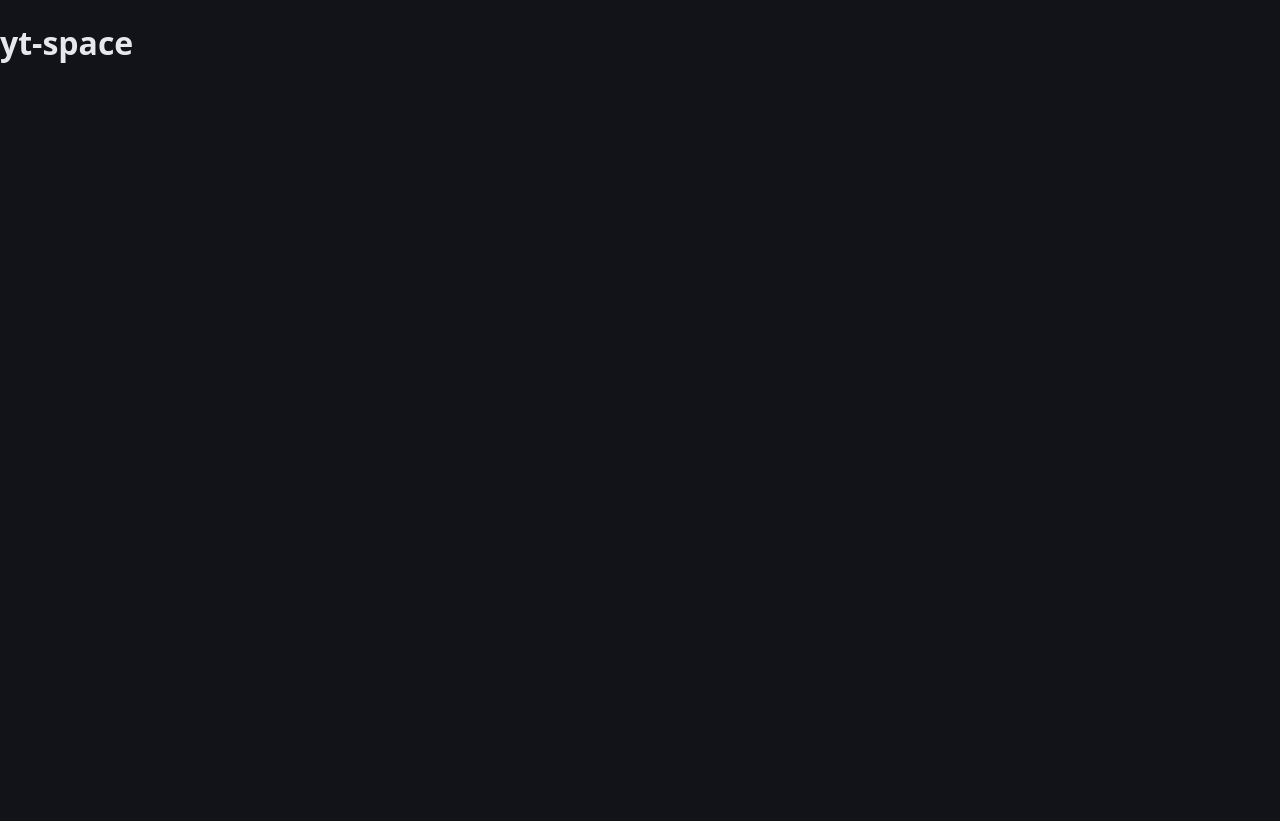
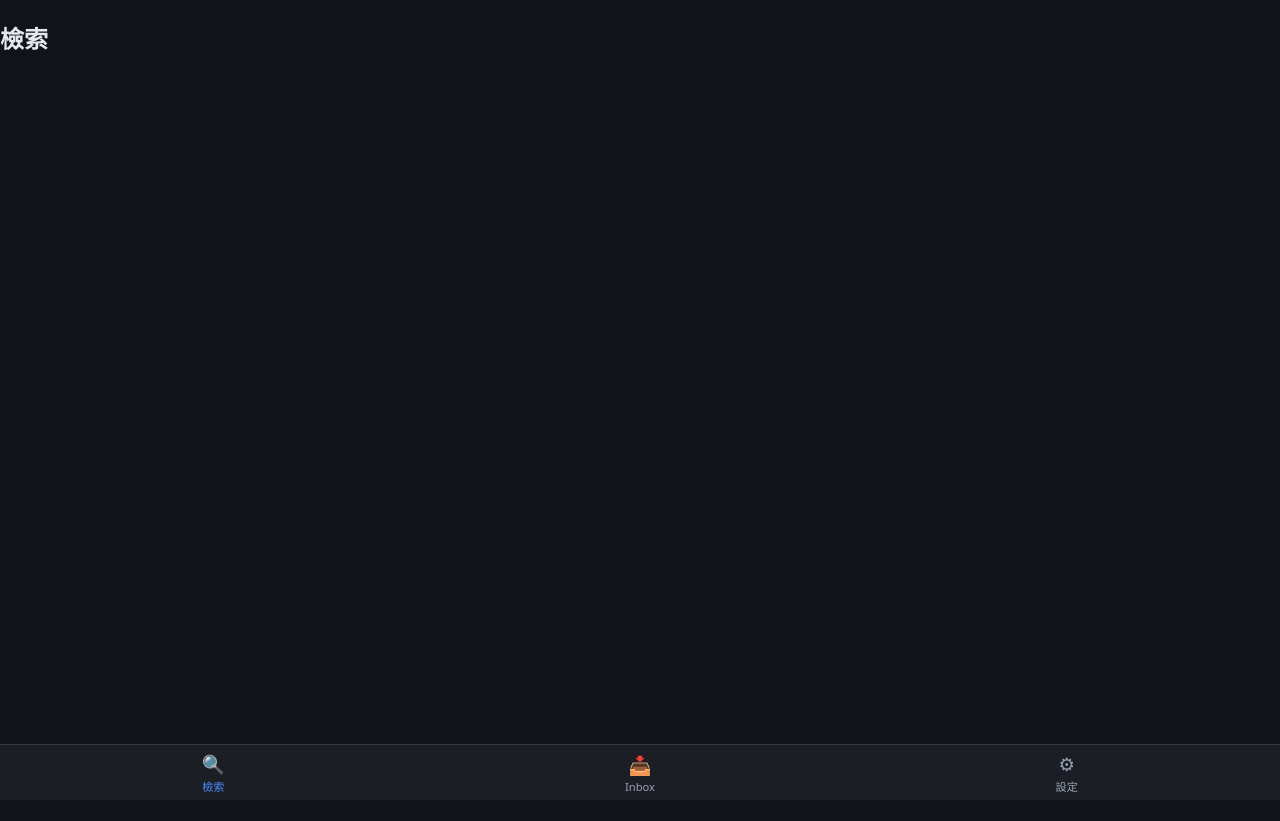
Before and after one commit to ScottChayaa/yt-space, a SvelteKit app: page / in a window 1280 px wide. Built offline with nearby package versions, Linux system fonts and the light colour scheme.

Commit message:
feat: 新增底部導覽與四條路由骨架

```diff
--- /dev/null
+++ b/src/lib/components/BottomNav.svelte
@@ -0,0 +1,60 @@
+<script lang="ts">
+	import { page } from '$app/state';
+
+	const items = [
+		{ href: '/', label: '檢索', icon: '🔍', testid: 'nav-search' },
+		{ href: '/inbox', label: 'Inbox', icon: '📥', testid: 'nav-inbox' },
+		{ href: '/settings', label: '設定', icon: '⚙', testid: 'nav-settings' }
+	];
+
+	const current = $derived(page.url.pathname);
+</script>
+
+<nav>
+	{#each items as item (item.href)}
+		<a
+			href={item.href}
+			data-testid={item.testid}
+			class:active={current === item.href}
+			aria-current={current === item.href ? 'page' : undefined}
+		>
+			<span class="icon">{item.icon}</span>
+			<span class="label">{item.label}</span>
+		</a>
+	{/each}
+</nav>
+
+<style>
+	nav {
+		position: fixed;
+		bottom: 0;
+		left: 0;
+		right: 0;
+		height: calc(var(--nav-h) + env(safe-area-inset-bottom));
+		padding-bottom: env(safe-area-inset-bottom);
+		display: grid;
+		grid-template-columns: repeat(3, 1fr);
+		background: var(--surface);
+		border-top: 1px solid var(--border);
+		z-index: 50;
+	}
+
+	a {
+		display: flex;
+		flex-direction: column;
+		align-items: center;
+		justify-content: center;
+		gap: 2px;
+		color: var(--text-dim);
+		text-decoration: none;
+		font-size: 0.7rem;
+	}
+
+	a.active {
+		color: var(--accent);
+	}
+
+	.icon {
+		font-size: 1.15rem;
+	}
+</style>
--- a/src/routes/+layout.svelte
+++ b/src/routes/+layout.svelte
@@ -1,8 +1,11 @@
 <script lang="ts">
 	import '../app.css';
+	import BottomNav from '$lib/components/BottomNav.svelte';
 	let { children } = $props();
 </script>
 
 <main class="app-main">
 	{@render children()}
 </main>
+
+<BottomNav />
--- a/src/routes/+page.svelte
+++ b/src/routes/+page.svelte
@@ -1 +1,3 @@
-<h1 data-testid="home-title">yt-space</h1>
+<section data-testid="page-search">
+	<h1>檢索</h1>
+</section>
--- /dev/null
+++ b/src/routes/settings/+page.svelte
@@ -0,0 +1,3 @@
+<section data-testid="page-settings">
+	<h1>設定</h1>
+</section>
--- /dev/null
+++ b/src/routes/v/[videoId]/+page.svelte
@@ -0,0 +1,3 @@
+<section data-testid="page-studio">
+	<h1>工作台</h1>
+</section>
```
Also changed, not shown: 1 other file (tests, documents, lock files or other folders).
